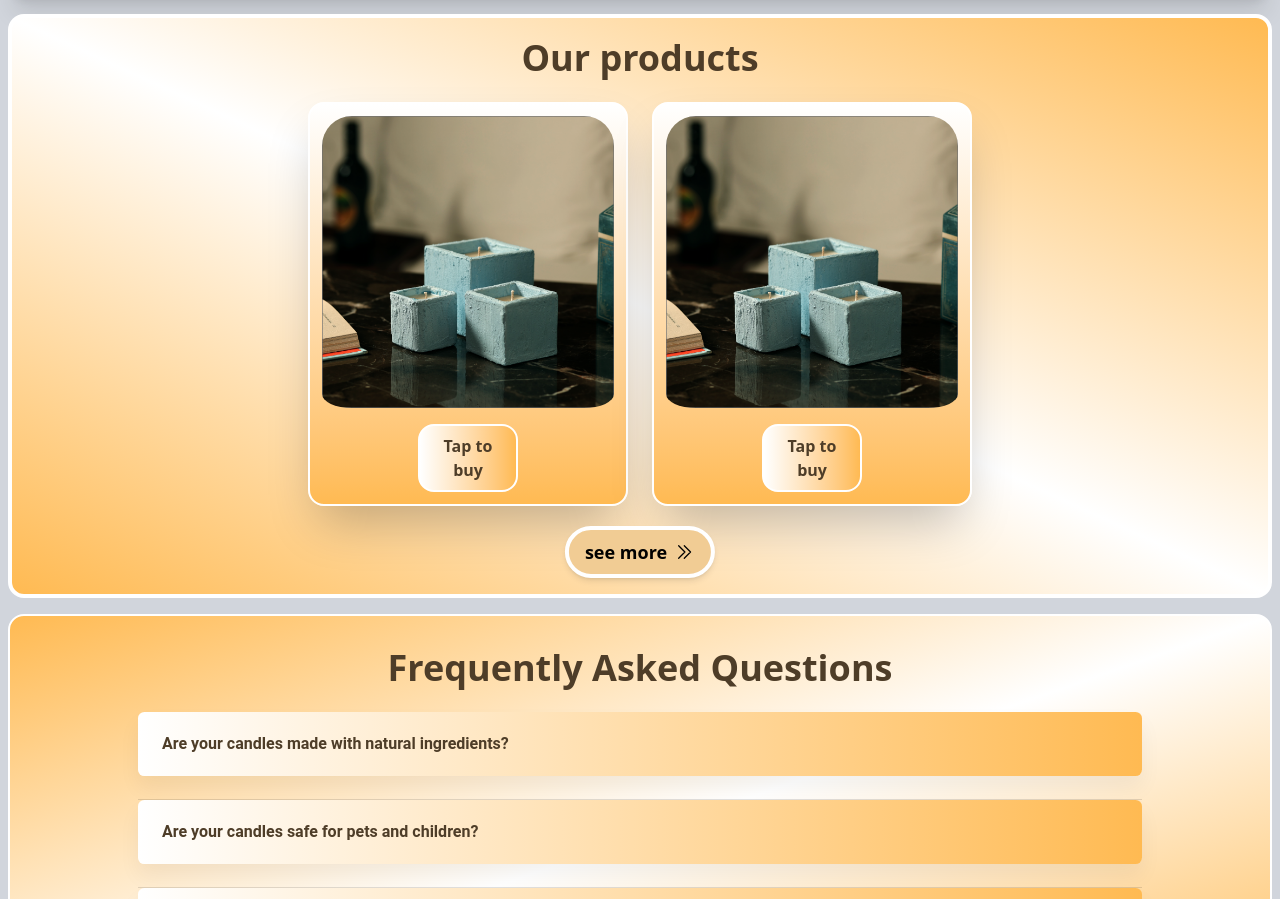
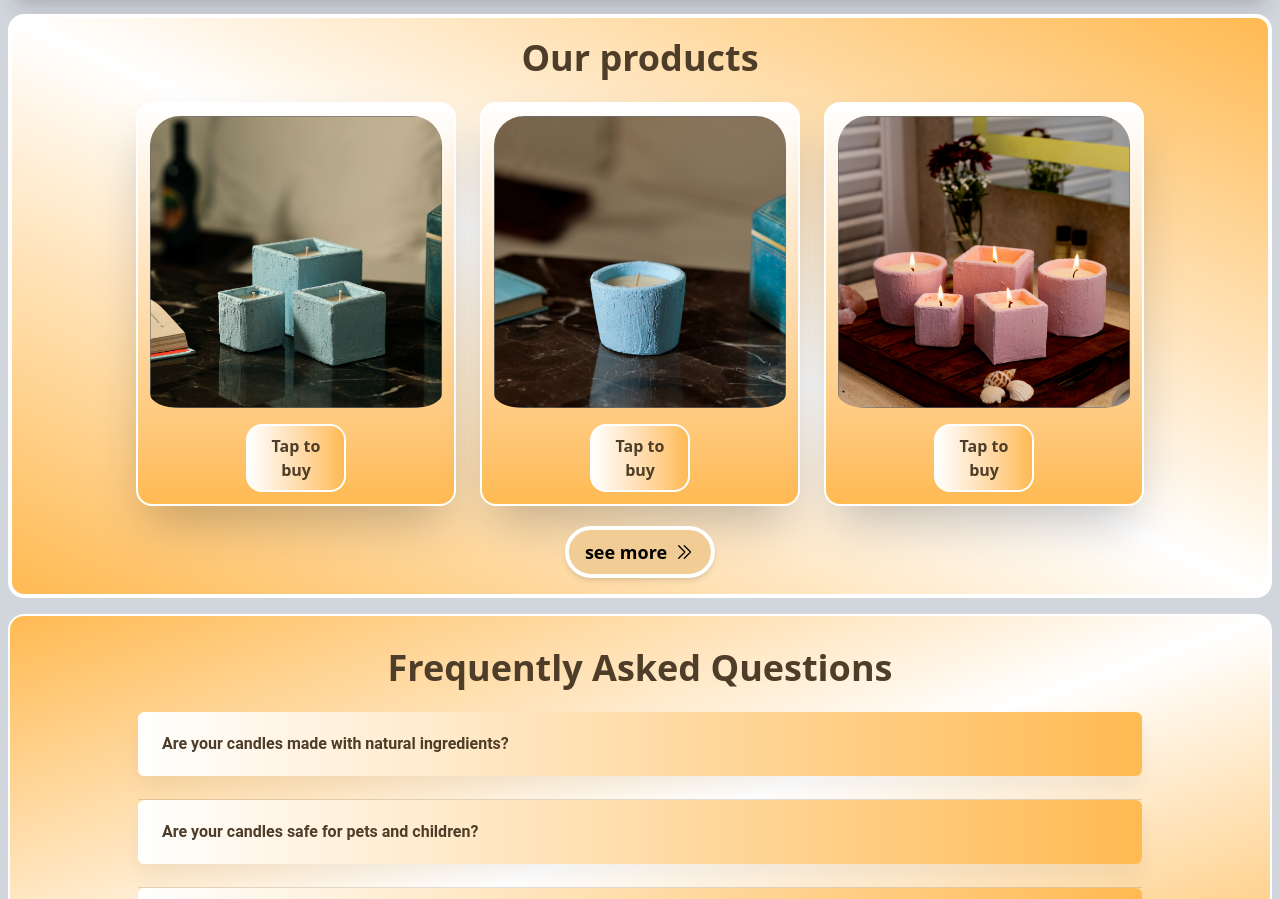
Before and after one commit to AMDHAAROON/Candlex.io, a React (Vite) app: page / in a window 1280 px wide. Shown: the part 1070-1969 px from the top of the page. Built offline with nearby package versions, Linux system fonts and the light colour scheme; some icons are missing; a web font is replaced by a local one.

Commit message:
added some sample data for testing in cards

```diff
--- a/src/Utility/data.js
+++ b/src/Utility/data.js
@@ -37,6 +37,9 @@ export const candleProducts = [
      image: 'Assets/seperate/candle1.png',
   },
   {
-    image: 'Assets/seperate/candle1.png',
-  }
+    image: 'Assets/seperate/candle2.png',
+  },
+  {
+    image: 'Assets/seperate/candle3.png',
+  },
 ]
```
